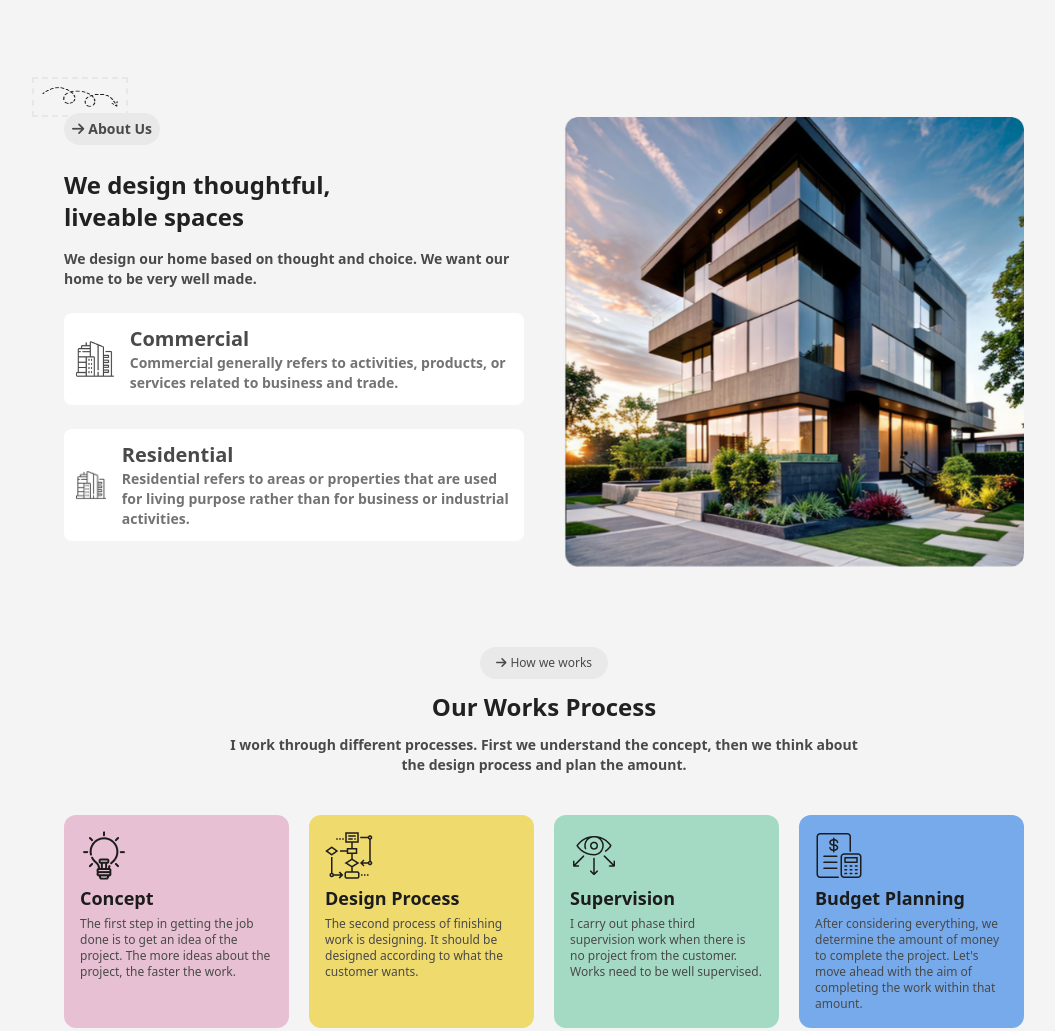
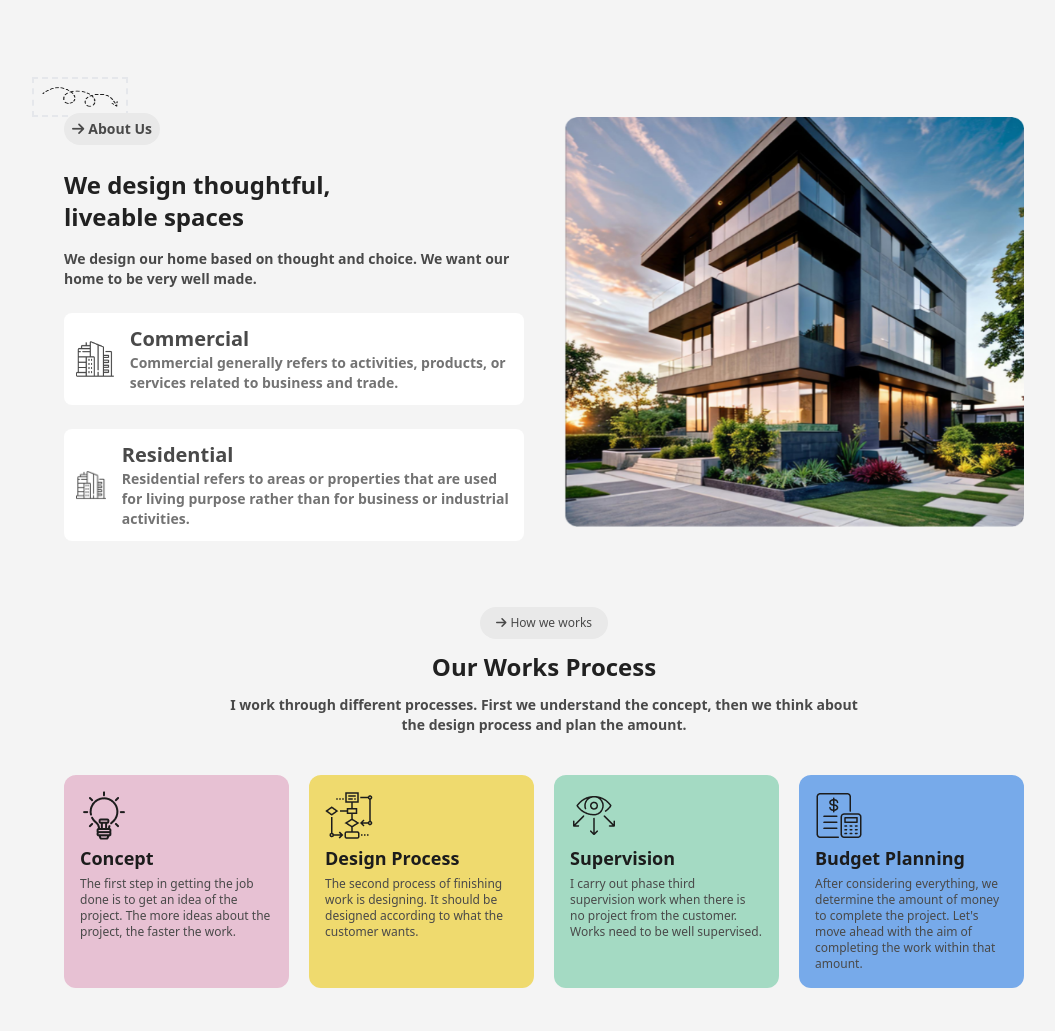
Before and after one commit to jahidhasan6676/B10-Assignment-3, a plain HTML site: page index.html in a window 1280 px wide. Shown: the part 749-1780 px from the top of the page, without its empty margins (96-1151 px from the left). Drawn offline with nearby package versions, Linux system fonts and the light colour scheme.

Commit message:
added the new correction design

```diff
--- a/index.html
+++ b/index.html
@@ -117,8 +117,8 @@
     </header>
     <main>
         <!-- About us section start-->
-         <section class="w-11/12 md:w-9/12 mx-auto mb-20">
-            <div class="lg:flex gap-10 space-y-10  ">
+         <section class="w-11/12 md:w-9/12 mx-auto lg:max-h-[450px] mb-20">
+            <div class="lg:flex gap-10 space-y-10 ">
                 <!-- text-section-part -->
                  <div class="space-y-6 flex-1">
                     <div class="space-y-6 text-center lg:text-left">
@@ -154,13 +154,13 @@
                 </div>
                  <!-- img section part -->
                  <div class="flex-1">
-                    <img   src="./assets/Rectangle.png" alt="">
+                    <img class="h-[410px] w-full"  src="./assets/Rectangle.png" alt="">
                  </div>
             </div>
          </section>
          <!-- about us section end -->
         <!-- work process section -->
-          <section class="mt-20 w-11/12 md:w-9/12 mx-auto mb-20">
+          <section class=" w-11/12 md:w-9/12 mx-auto mb-20">
             <div class="space-y-10 ">
                 <!-- text section part -->
                 <div class=" space-y-3 text-center">
```
